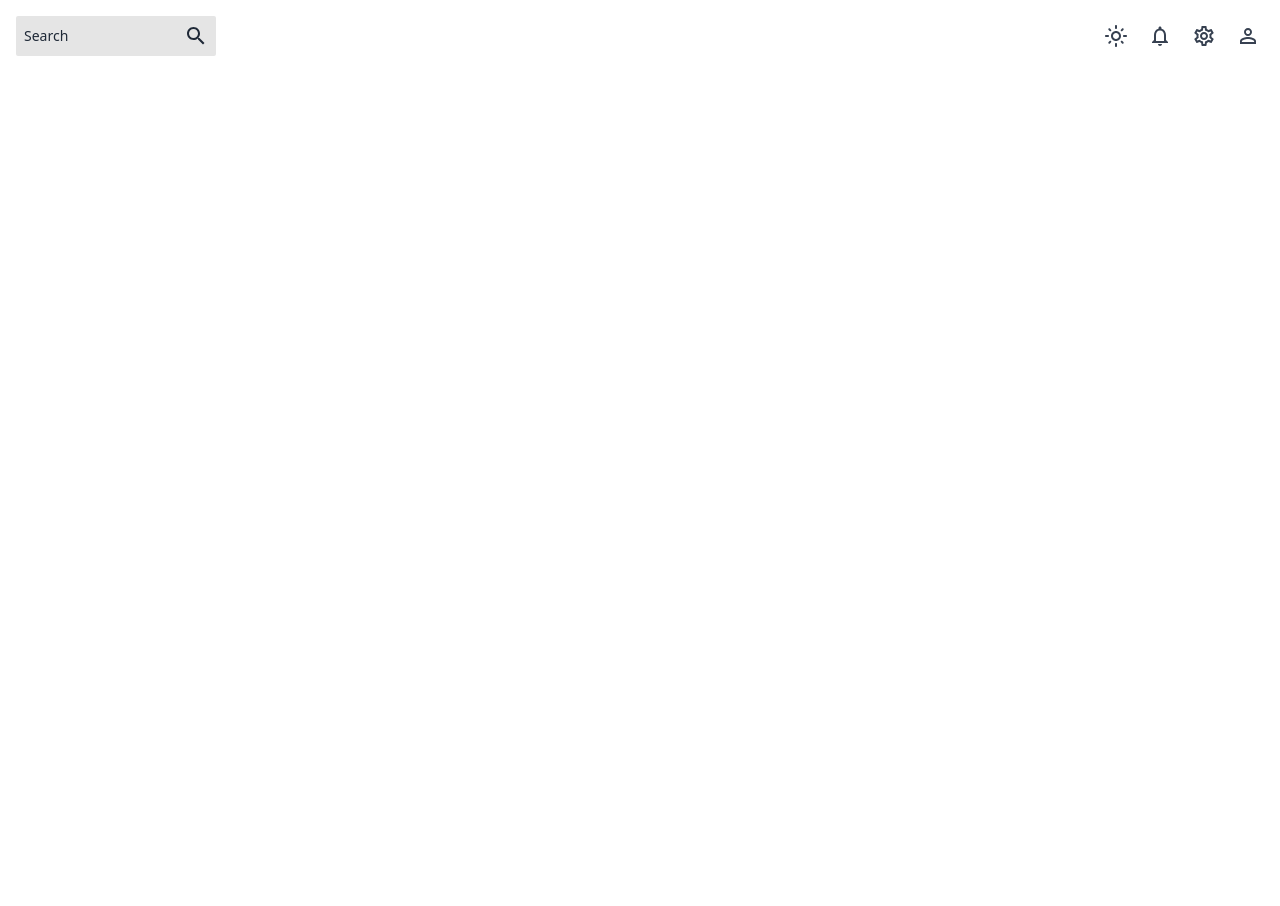
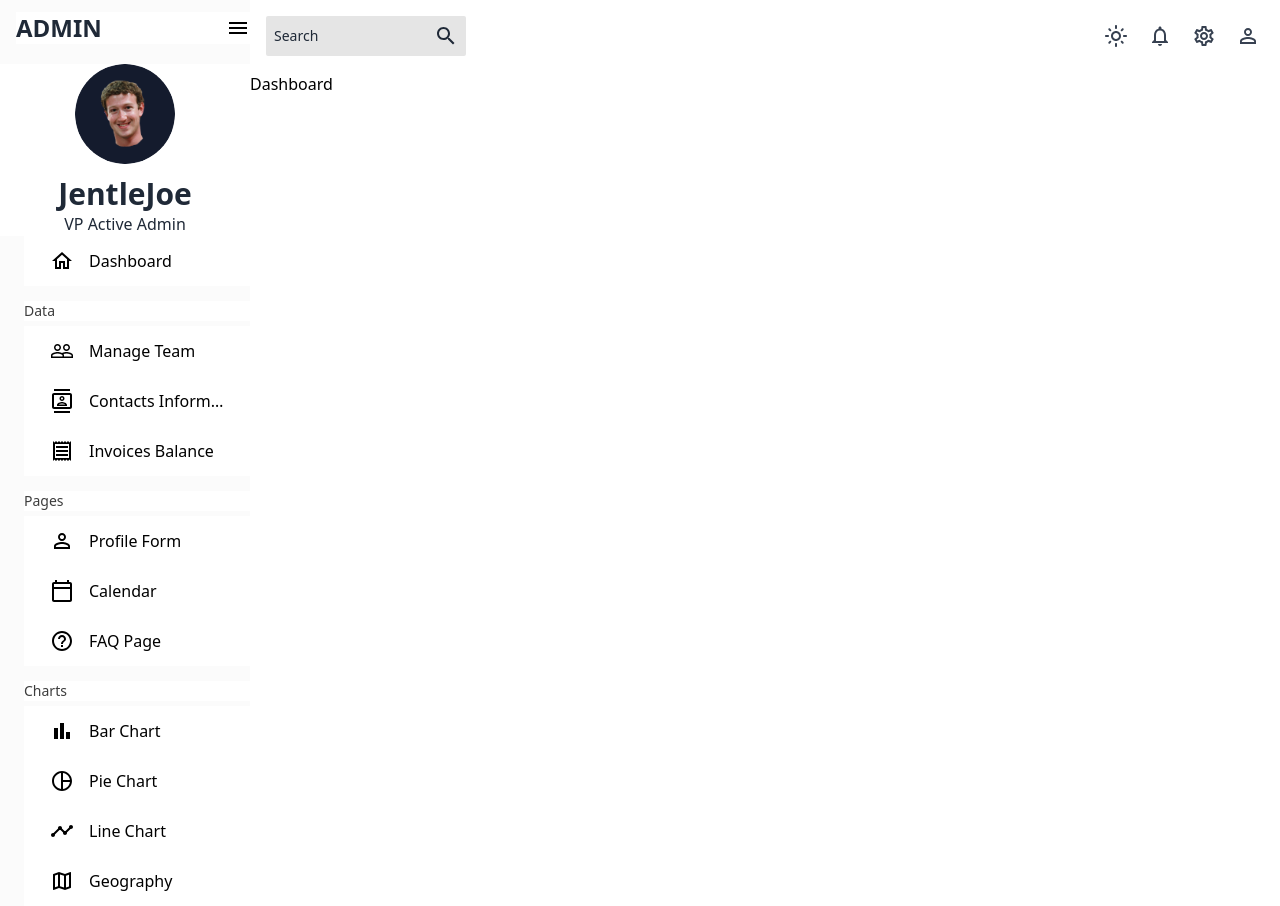
Before and after one commit to JentleJoe/react-admin, a React (Vite) app: page / in a window 1280 px wide. Before the commit the page ends 800 px from the top, so only its background shows below. Built offline with nearby package versions, Linux system fonts and the light colour scheme.

Commit message:
built sidebar

```diff
--- a/src/App.jsx
+++ b/src/App.jsx
@@ -1,5 +1,8 @@
-import Topbar from "./scenes/global/Topbar"
+import { Topbar, Sidebar } from "./scenes/global"
 import { useTheme } from "./theme/ThemeContext"
+import { Route, Routes } from "react-router-dom"
+import { Dashboard } from "./scenes/dashboard"
+
 
 function App() {
   const { theme, isDarkMode, toggleTheme } = useTheme()
@@ -7,7 +10,15 @@ function App() {
   return (
   <>
     <div className={`app ${theme.background}`}>
-      <Topbar />
+      <aside>
+        <Sidebar />
+      </aside>
+      <main className={`content`} >
+        <Topbar />
+        <Routes>
+          <Route path="/" element={<Dashboard />} />
+        </Routes>
+      </main>
     </div>
   </>
   )
--- /dev/null
+++ b/src/scenes/dashboard/Dashboard.jsx
@@ -0,0 +1,9 @@
+import React from 'react'
+
+const Dashboard = () => {
+  return (
+    <div>Dashboard</div>
+  )
+}
+
+export default Dashboard
--- a/src/scenes/dashboard/index.js
+++ b/src/scenes/dashboard/index.js
@@ -0,0 +1,3 @@
+import Dashboard from "./Dashboard";
+
+export { Dashboard }
--- a/src/scenes/global/Sidebar.jsx
+++ b/src/scenes/global/Sidebar.jsx
@@ -1,8 +1,79 @@
-import { tokens } from "../theme"
+import { useState } from 'react';
+import { useTheme } from '../../theme/ThemeContext';
+import { Menu, MenuItem, Sidebar as ProSidebar } from 'react-pro-sidebar';
+import { Dashboard } from '../dashboard';
+import userlogo from '../../assets/user.png'
+import { Link } from 'react-router-dom';
+import { HomeOutlined, PeopleOutline, ContactsOutlined, ReceiptOutlined, PersonOutline,
+  CalendarTodayOutlined, HelpOutlineOutlined, BarChartOutlined, PieChartOutlineOutlined,
+  TimelineOutlined, MenuOutlined, MapOutlined
+ } from '@mui/icons-material';
+
+ const Item = ({title, to, icon, selected, setSelected}) => {
+  const { theme, isDarkMode } = useTheme()
+  return(
+    <MenuItem active={selected === title} style={theme.sidebarItem} onClick={() => setSelected(title)} component={<Link to={to} />} icon={icon} >
+      {title}
+    </MenuItem>
+  )
+ }
+
 
 const Sidebar = () => {
+  const [isCollaspsed, setIsCollapsed] = useState(false)
+  const [selected, setSelected] = useState('Dashboard')
+
+  const { theme, isDarkMode } = useTheme()
+
+  const toggleCollapsed = () => {
+    setIsCollapsed(prev => !prev)
+  }
+
   return (
-    <div>Sidebar</div>
+    <div className={`min-h-screen `}>
+      <ProSidebar
+      rootStyles={theme.sidebar}
+        collapsed={isCollaspsed}
+      >
+        <div className={`${theme.background} mt-3 mb-5 flex items-center ${!isCollaspsed ? 'justify-between ml-4 ' : 'justify-center'} `} >
+          {!isCollaspsed && <h3 className={`${theme.text} text-2xl font-semibold `} >ADMIN</h3>}
+          <MenuOutlined className={`cursor-pointer`} onClick={toggleCollapsed} />
+        </div>
+
+        {
+          !isCollaspsed &&
+          <div className={`${theme.background}`}>
+            <div className={`flex items-center justify-center`}>
+              <img src={userlogo} width={100} height={100} alt='userlogo' className={`rounded-full cursor-pointer`} />
+            </div>
+            <div className={`text-center mt-3`}>
+              <h2 className={`font-bold text-3xl ${theme.text}`} >JentleJoe</h2>
+              <p className={`text-base ${theme.text}`}>VP Active Admin</p>
+            </div>
+          </div>
+        }
+        <div className={`${!isCollaspsed && 'ml-6'}`}>
+          <Menu
+            menuItemStyles={theme.sidebarItem}
+          >
+            <Item title='Dashboard' to='/' icon={<HomeOutlined />} selected={selected} setSelected={setSelected} />
+            <h6 className={`${theme.sidebarSubtitle} ${theme.background}`}>Data</h6>
+            <Item title='Manage Team' to='/team' icon={<PeopleOutline />} selected={selected} setSelected={setSelected} />
+            <Item title='Contacts Information' to='/contacts' icon={<ContactsOutlined />} selected={selected} setSelected={setSelected} />
+            <Item title='Invoices Balance' to='/invoices' icon={<ReceiptOutlined />} selected={selected} setSelected={setSelected} />
+            <h6 className={`${theme.sidebarSubtitle} ${theme.background}`}>Pages</h6>
+            <Item title='Profile Form' to='/form' icon={<PersonOutline />} selected={selected} setSelected={setSelected} />
+            <Item title='Calendar' to='/calendar' icon={<CalendarTodayOutlined />} selected={selected} setSelected={setSelected} />
+            <Item title='FAQ Page' to='/faq' icon={<HelpOutlineOutlined />} selected={selected} setSelected={setSelected} />
+            <h6 className={`${theme.sidebarSubtitle} ${theme.background}`}>Charts</h6>
+            <Item title='Bar Chart' to='/bar' icon={<BarChartOutlined />} selected={selected} setSelected={setSelected} />
+            <Item title='Pie Chart' to='/pie' icon={<PieChartOutlineOutlined />} selected={selected} setSelected={setSelected} />
+            <Item title='Line Chart' to='/line' icon={<TimelineOutlined />} selected={selected} setSelected={setSelected} />
+            <Item title='Geography' to='/geography' icon={<MapOutlined />} selected={selected} setSelected={setSelected} />
+          </Menu>
+        </div>
+      </ProSidebar>
+    </div>
   )
 }
 
--- /dev/null
+++ b/src/scenes/global/index.js
@@ -0,0 +1,7 @@
+import Sidebar from "./Sidebar";
+import Topbar from "./Topbar";
+
+export {
+    Sidebar,
+    Topbar,
+}
--- /dev/null
+++ b/src/scenes/index.js
@@ -0,0 +1,6 @@
+import { Topbar, Sidebar } from './global'
+
+export {
+    Topbar,
+    Sidebar,
+}
--- a/src/theme/themeConfig.js
+++ b/src/theme/themeConfig.js
@@ -2,16 +2,50 @@ export const lightTheme = {
     background: 'bg-white',
     searchboxBg: 'bg-[rgba(0,0,0,0.1)]',
     text: 'text-gray-800',
+    sidebarSubtitle: 'text-sm text-[#3D3D3D] mt-[15px] mb-[5px]',
     primary: 'text-primary-600',
     secondary: 'text-secondary-600',
     hover: 'hover:bg-slate-300',
+    sidebar: {
+        background: 'transparent',
+        color: 'black',
+        border: 'none',
+    },
+    sidebarItem: {
+        background: 'white',
+        color: 'black',
+        border: 'none',
+        button: {
+            [`&.active`]: {
+                backgroundColor: `#13395e`,
+                color: '#b6c8d9',
+            },
+        },
+    },
 }
 
 export const darkTheme = {
     background: 'bg-slate-800',
     searchboxBg: 'bg-slate-700',
     text: 'text-gray-300',
+    sidebarSubtitle: 'text-sm text-[#A3A3A3] mt-[15px] mb-[5px]',
     primary: 'text-secondary-400',
     secondary: 'text-secondary-300',
     hover: 'hover:bg-slate-600',
+    sidebar: {
+        background: 'transparent',
+        color: 'gray',
+        border: 'none',
+    },
+    sidebarItem: {
+        background: 'black',
+        color: 'gray',
+        border: 'none',
+        button: {
+            [`&.active`]: {
+                backgroundColor: `#13395e`,
+                color: '#b6c8d9',
+            },
+        },
+    },
 }
```
Also changed, not shown: src/assets/user.png (added), src/components/Header.jsx (added), src/theme.js (renamed from src/scenes/theme.js).
